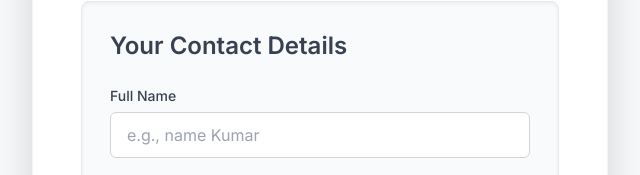
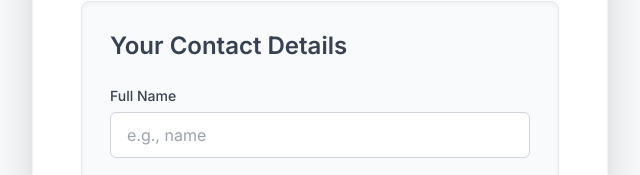
Before and after one commit to sandeep-paluru/mangoes, a plain HTML site: page index.html in a window 1280 px wide. Shown: the part 212-387 px from the top of the page, 320-960 px from the left. Drawn offline with nearby package versions, Linux system fonts and the light colour scheme.

Commit message:
Update 2 index.html

```diff
--- a/index.html
+++ b/index.html
@@ -85,7 +85,7 @@
 
             <div class="mb-5">
                 <label for="customerName" class="block text-gray-700 text-sm font-medium mb-1.5">Full Name</label>
-                <input type="text" id="customerName" name="customerName" placeholder="e.g., name Kumar" required
+                <input type="text" id="customerName" name="customerName" placeholder="e.g., name" required
                        class="w-full px-4 py-2.5 border border-gray-300 rounded-md focus:ring-2 focus:ring-blue-500 focus:border-blue-500 transition duration-200 ease-in-out">
             </div>
             <div class="mb-5">
```
